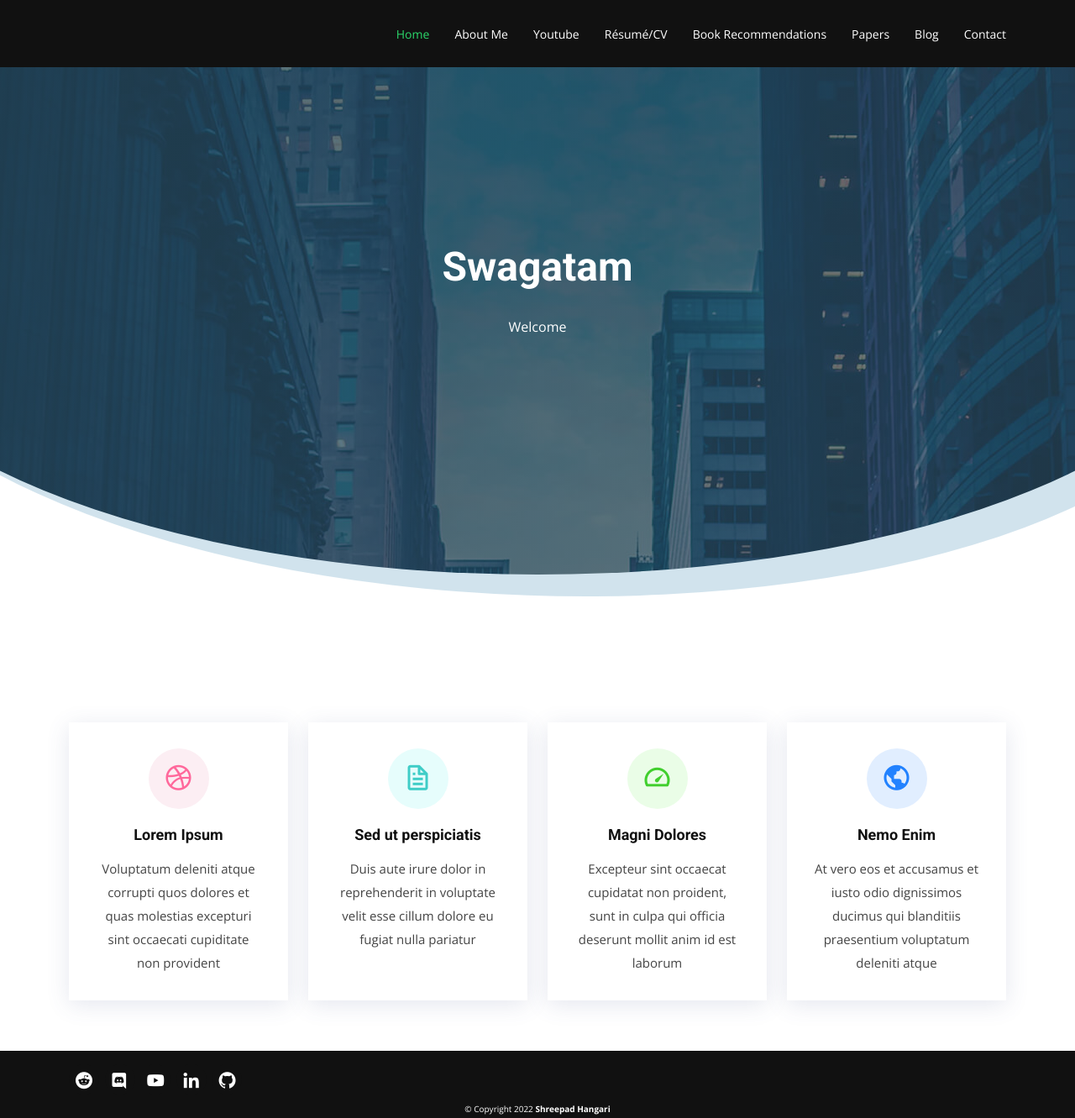
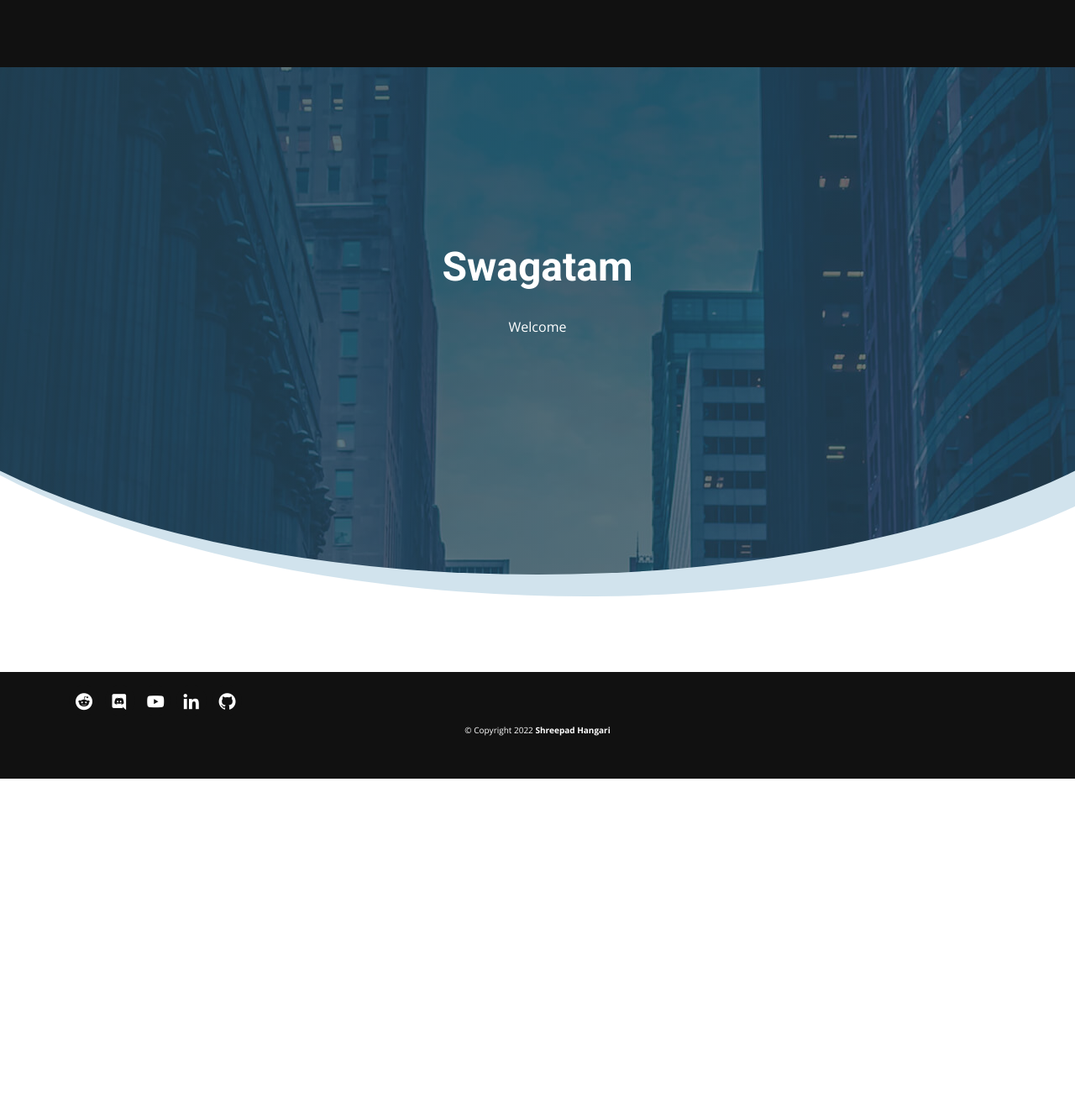
Before and after one commit to curiousprime/curiousprime.github.io, a plain HTML site: page index.html in a window 1280 px wide. Shown: the top 1331 px of the page at 84% size. After the commit the page ends 1027 px from the top, so only its background shows below. Drawn offline with nearby package versions, Linux system fonts and the light colour scheme.

Commit message:
Update index.html

```diff
--- a/index.html
+++ b/index.html
@@ -43,16 +43,6 @@
       </div>
 
       <nav id="navbar" class="navbar">
-        <ul>
-          <li><a class="active " href="index.html">Home</a></li>
-          <li><a href="about.html">About Me</a></li>
-          <li><a href="youtube.html">Youtube</a></li>
-          <li><a href="cv.html">Résumé/CV</a></li>
-          <li><a href="book.html">Book Recommendations</a></li>
-          <li><a href="Papers.html">Papers</a></li>
-          <li></li><a href="blog.html">Blog</a></li>
-          <li><a href="contact.html">Contact</a></li>
-        </ul>
         <i class="bi bi-list mobile-nav-toggle"></i>
       </nav><!-- .navbar -->
 
@@ -72,50 +62,6 @@
   </section><!-- End Hero -->
 
   <main id="main">
-
-    <!-- ======= Services Section ======= -->
-    <section class="services">
-      <div class="container">
-
-        <div class="row">
-          <div class="col-md-6 col-lg-3 d-flex align-items-stretch" data-aos="fade-up">
-            <div class="icon-box icon-box-pink">
-              <div class="icon"><i class="bx bxl-dribbble"></i></div>
-              <h4 class="title"><a href="">Lorem Ipsum</a></h4>
-              <p class="description">Voluptatum deleniti atque corrupti quos dolores et quas molestias excepturi sint occaecati cupiditate non provident</p>
-            </div>
-          </div>
-
-          <div class="col-md-6 col-lg-3 d-flex align-items-stretch" data-aos="fade-up" data-aos-delay="100">
-            <div class="icon-box icon-box-cyan">
-              <div class="icon"><i class="bx bx-file"></i></div>
-              <h4 class="title"><a href="">Sed ut perspiciatis</a></h4>
-              <p class="description">Duis aute irure dolor in reprehenderit in voluptate velit esse cillum dolore eu fugiat nulla pariatur</p>
-            </div>
-          </div>
-
-          <div class="col-md-6 col-lg-3 d-flex align-items-stretch" data-aos="fade-up" data-aos-delay="200">
-            <div class="icon-box icon-box-green">
-              <div class="icon"><i class="bx bx-tachometer"></i></div>
-              <h4 class="title"><a href="">Magni Dolores</a></h4>
-              <p class="description">Excepteur sint occaecat cupidatat non proident, sunt in culpa qui officia deserunt mollit anim id est laborum</p>
-            </div>
-          </div>
-
-          <div class="col-md-6 col-lg-3 d-flex align-items-stretch" data-aos="fade-up" data-aos-delay="200">
-            <div class="icon-box icon-box-blue">
-              <div class="icon"><i class="bx bx-world"></i></div>
-              <h4 class="title"><a href="">Nemo Enim</a></h4>
-              <p class="description">At vero eos et accusamus et iusto odio dignissimos ducimus qui blanditiis praesentium voluptatum deleniti atque</p>
-            </div>
-          </div>
-
-        </div>
-
-      </div>
-    </section><!-- End Services Section -->
-
-  </main><!-- End #main -->
 
   <!-- ======= Footer ======= -->
   <footer id="footer" data-aos="fade-up" data-aos-easing="ease-in-out" data-aos-duration="500">
```
